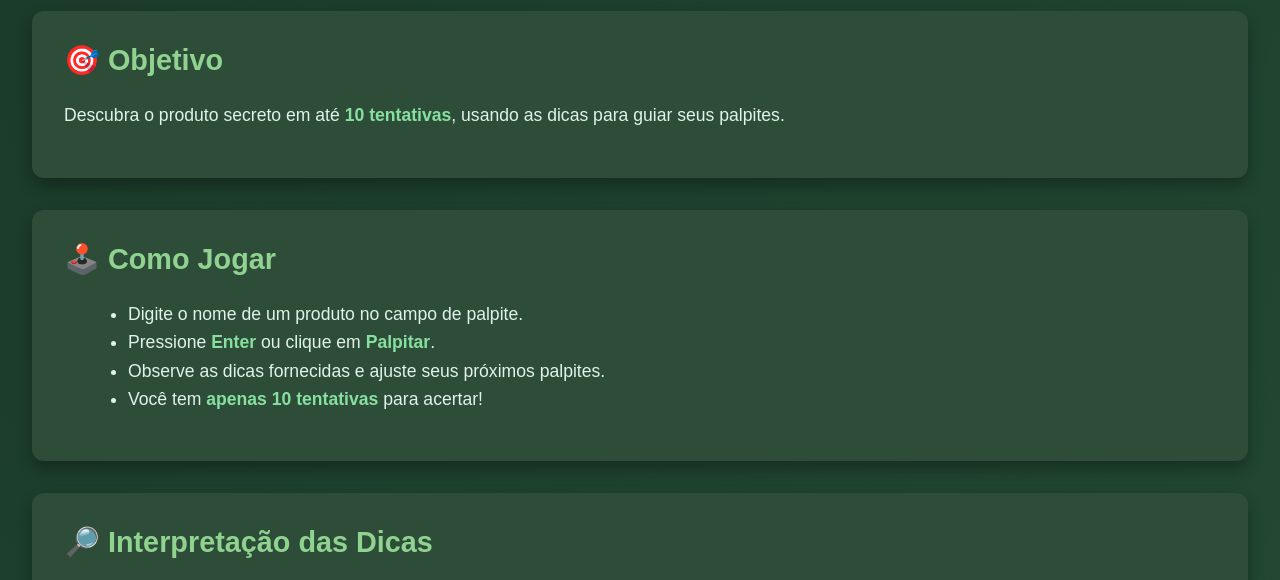
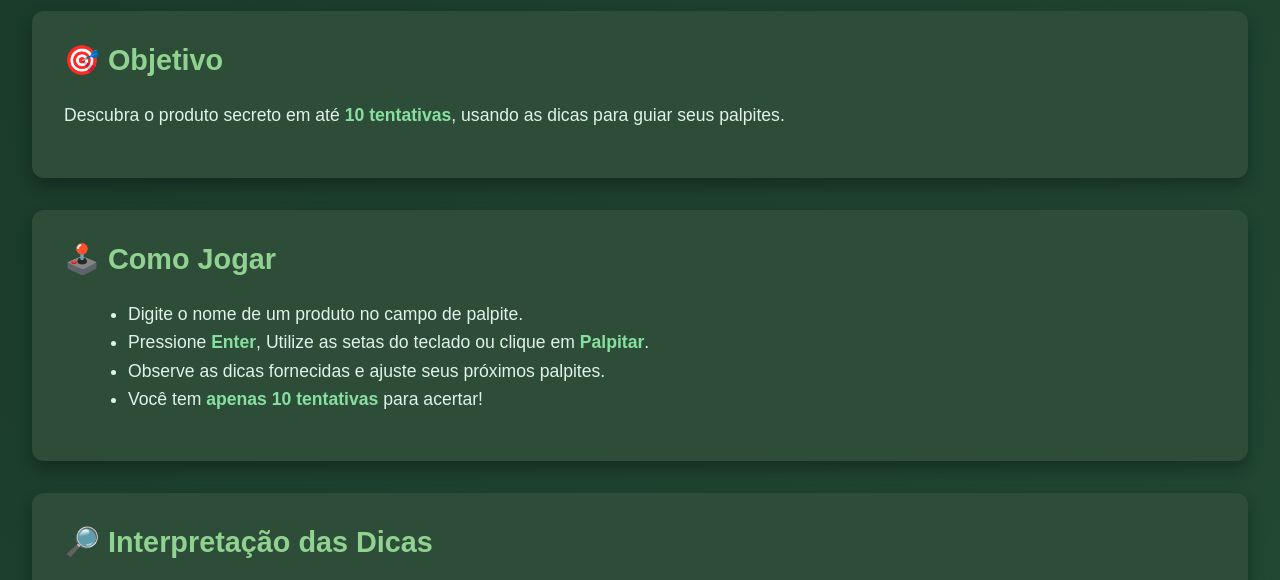
Before and after one commit to Igudevkit/Cdle, a plain HTML site: page manual.html in a window 1280 px wide. Shown: the part 170-750 px from the top of the page. Drawn offline with Linux system fonts and the light colour scheme.

Commit message:
Update manual.html

```diff
--- a/manual.html
+++ b/manual.html
@@ -100,7 +100,7 @@
     <h2>🕹️ Como Jogar</h2>
     <ul>
       <li>Digite o nome de um produto no campo de palpite.</li>
-      <li>Pressione <strong>Enter</strong> ou clique em <strong>Palpitar</strong>.</li>
+      <li>Pressione <strong>Enter</strong>, Utilize as setas do teclado ou clique em <strong>Palpitar</strong>.</li>
       <li>Observe as dicas fornecidas e ajuste seus próximos palpites.</li>
       <li>Você tem <strong>apenas 10 tentativas</strong> para acertar!</li>
     </ul>
```
